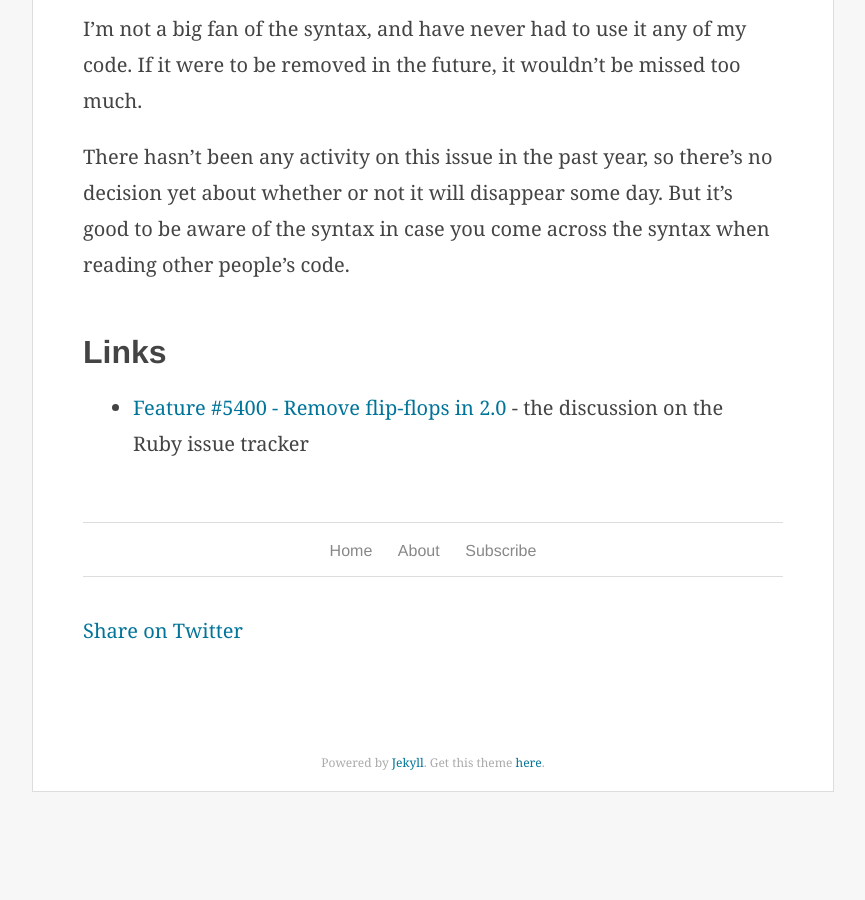
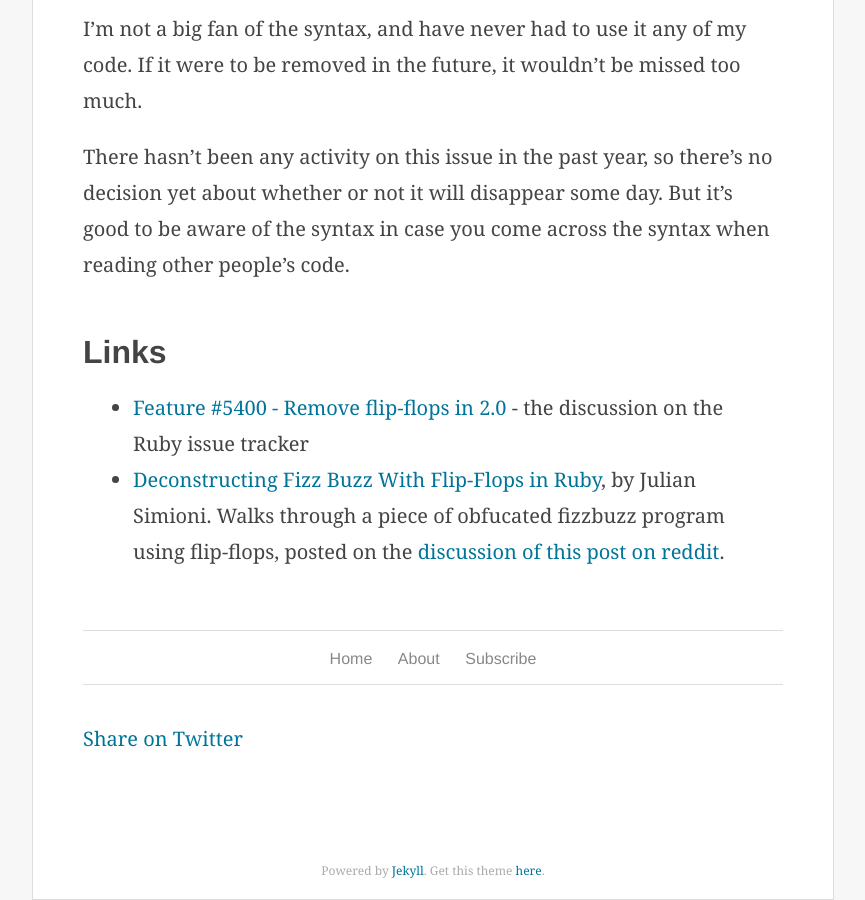
Before and after one commit to nithinbekal/nithinbekal.github.io, a Jekyll site: the page built from _posts/2014-11-18-ruby-flip-flop.md, in a window 1280 px wide and 900 px high, scrolled down 2880 px. Shown: the whole window, without its empty margins (207-1072 px from the left). Built offline with Jekyll 4.4.1, drawn with Linux system fonts in a browser that asks for light colours; comment, search, counter and statistics services are not loaded; before the commit the page ends 3672 px from its top, so only the background shows below that.

Commit message:
Add link to flip-flop follow up post

```diff
--- a/_posts/2014-11-18-ruby-flip-flop.md
+++ b/_posts/2014-11-18-ruby-flip-flop.md
@@ -82,3 +82,4 @@ There hasn't been any activity on this issue in the past year, so there's no dec
 # Links
 
 * [Feature #5400 - Remove flip-flops in 2.0](https://bugs.ruby-lang.org/issues/5400) - the discussion on the Ruby issue tracker
+* [Deconstructing Fizz Buzz With Flip-Flops in Ruby](https://juliansimioni.com/blog/2014/12/03/deconstructing-fizz-buzz-with-flip-flops-in-ruby/), by Julian Simioni. Walks through a piece of obfucated fizzbuzz program using flip-flops, posted on the [discussion of this post on reddit](http://www.reddit.com/r/ruby/comments/2n987g/the_flip_flop_operator_in_ruby/cmbiwt8?context=1).
```
